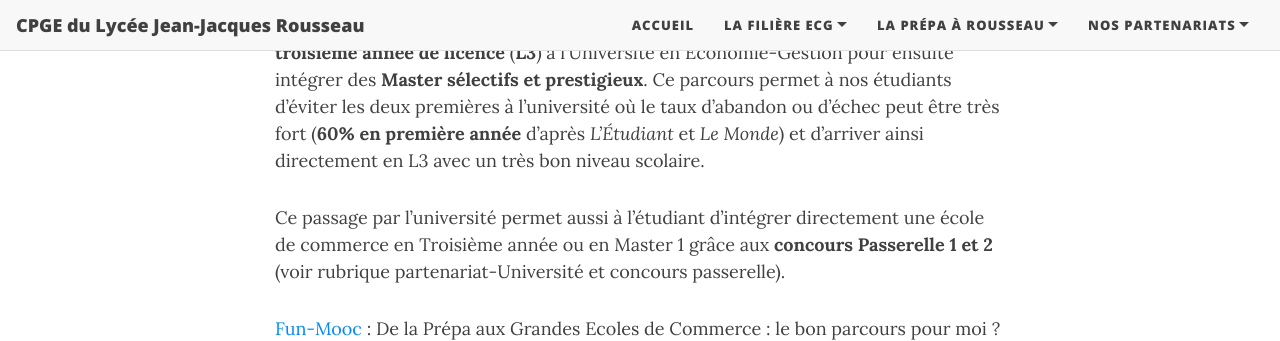
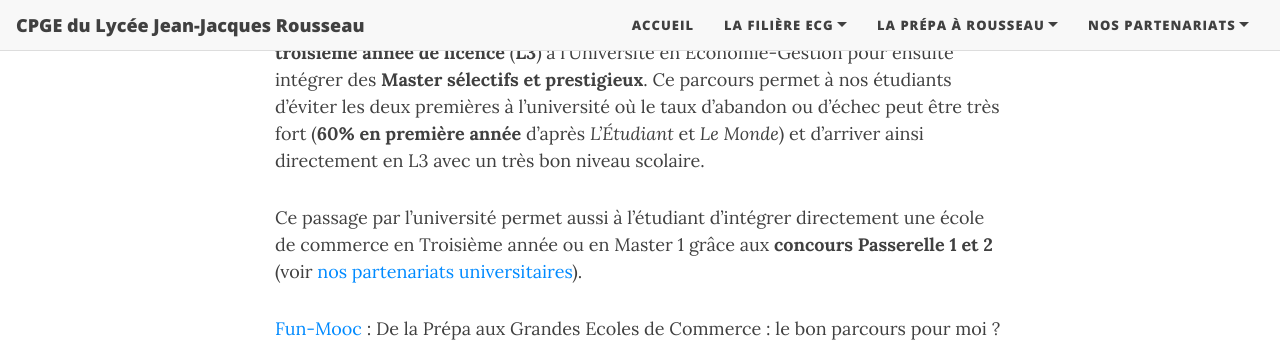
Before and after one commit to cpgesarcelles/cpgesarcelles.github.io, a Jekyll site: the page built from pourquoi_faire_ECG.md, in a window 1280 px wide and 900 px high, scrolled down 1133 px, cut to the strip 0-341 px from the top of the window. Built offline with Jekyll 4.4.1, drawn with Linux system fonts in a browser that asks for light colours; nearby versions of some CDN libraries.

Commit message:
Update pourquoi_faire_ECG.md

```diff
--- a/pourquoi_faire_ECG.md
+++ b/pourquoi_faire_ECG.md
@@ -17,7 +17,7 @@ La particularité de la **filière ECG** est qu’il y a plus de places en écol
 
 Grâce à [nos partenariats universitaires](/partenariat_univ) un étudiant de CPGE acquiert à chaque semestre des crédits d’enseignements (ECTS) qui lui permettent à tout moment de réintégrer un cursus d’Économie-Gestion. Aujourd’hui 1/3 de nos étudiants décident, au terme de leur parcours de 2 ans dans notre CPGE, de poursuivre leurs études en **troisième année de licence** (**L3**) à l’Université en Économie-Gestion pour ensuite intégrer des **Master sélectifs et prestigieux**. Ce parcours permet à nos étudiants d’éviter les deux premières à l’université où le taux d’abandon ou d’échec peut être très fort (**60% en première année** d’après *L’Étudiant* et *Le Monde*) et d’arriver ainsi directement en L3 avec un très bon niveau scolaire.
 
-Ce passage par l’université permet aussi à l’étudiant d’intégrer directement une école de commerce en Troisième année ou en Master 1 grâce aux **concours Passerelle 1 et 2** (voir rubrique partenariat-Université et concours passerelle).
+Ce passage par l’université permet aussi à l’étudiant d’intégrer directement une école de commerce en Troisième année ou en Master 1 grâce aux **concours Passerelle 1 et 2** (voir [nos partenariats universitaires](/partenariat_univ/)).
 
 
 <div style="position:relative;padding-bottom:56.25%;height:0;overflow:hidden;">
```
